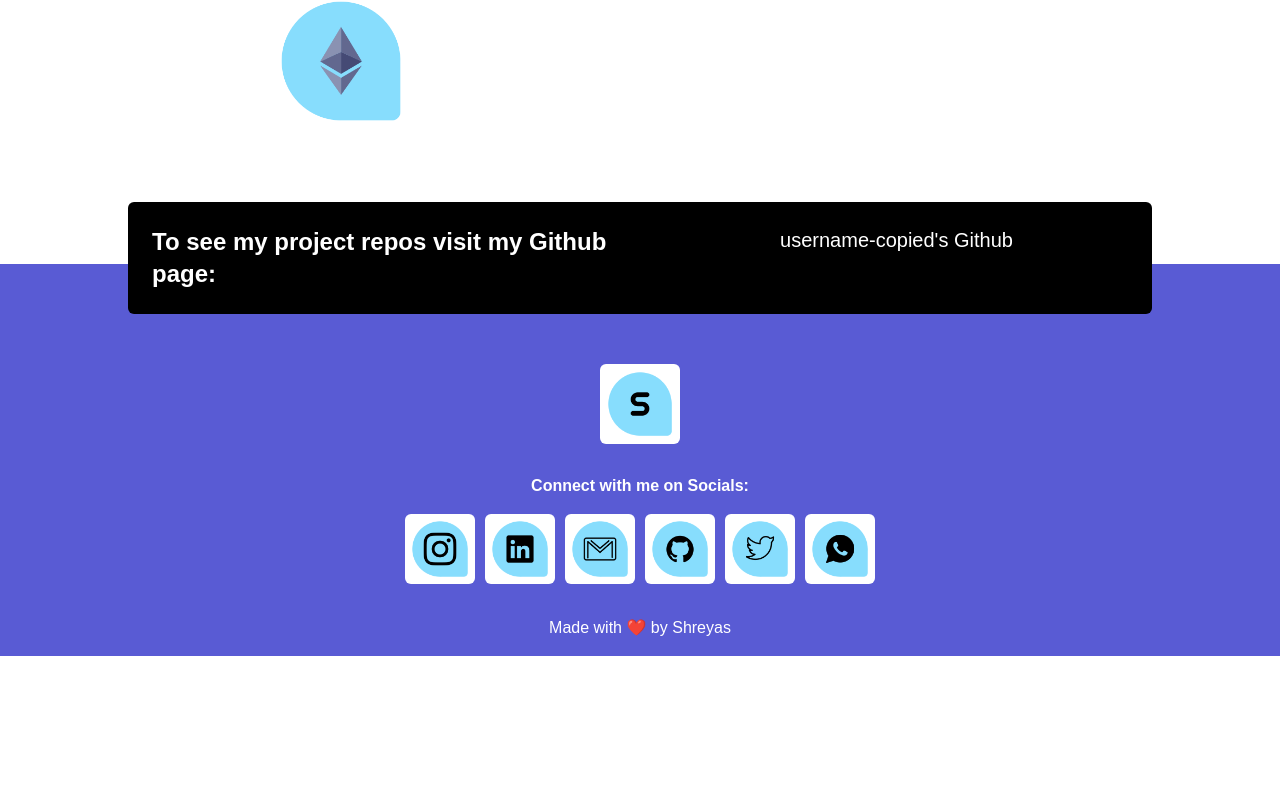
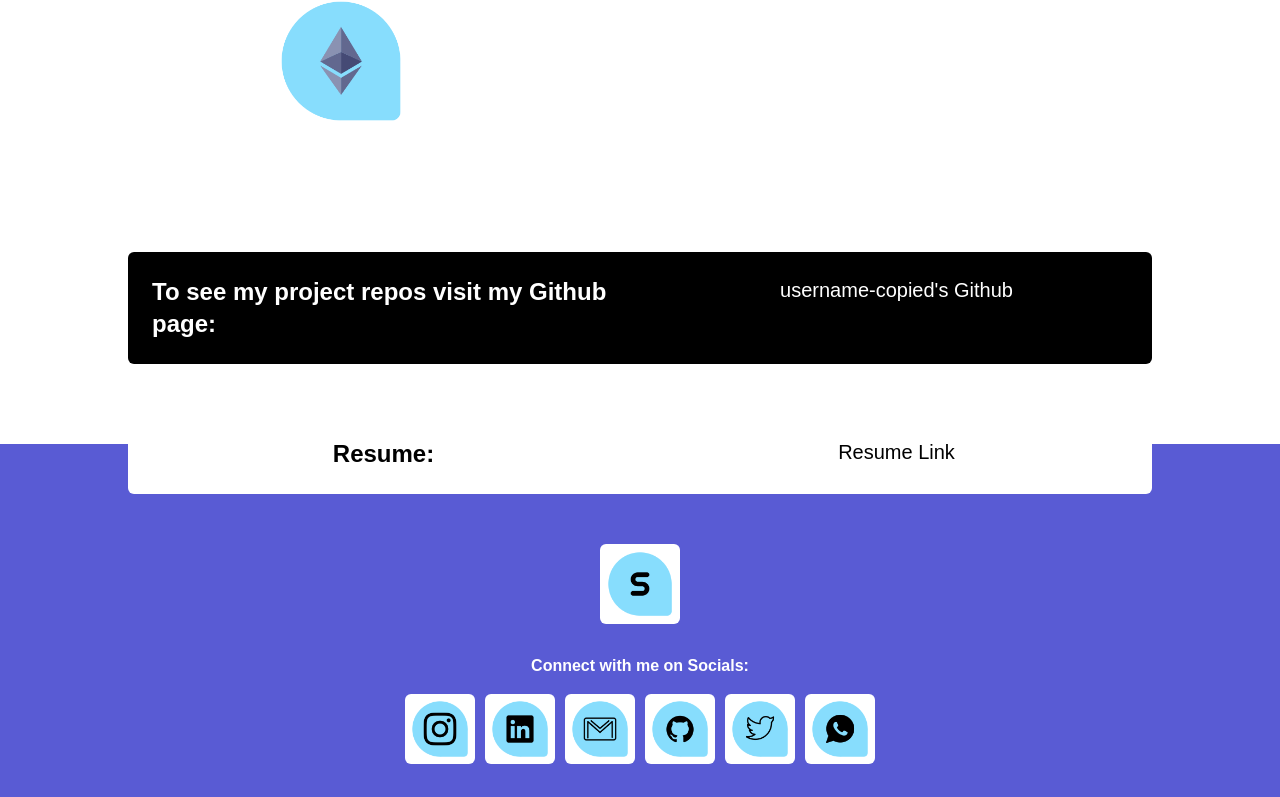
Before and after one commit to username-copied/portfolio-website, a React (Create React App) app: page / in a window 1280 px wide. Shown: the part 1616-2413 px from the top of the page. Before the commit the page ends 2272 px from the top, so only its background shows below. Built offline with nearby package versions, Linux system fonts and the light colour scheme.

Commit message:
added resume

```diff
--- a/src/components/Projects.jsx
+++ b/src/components/Projects.jsx
@@ -2,7 +2,8 @@ import React from "react";
 
 const Projects = () => {
   return (
-    <div className="grid md:grid-cols-2 bg-black text-white p-6 justify-around gap-[50px] w-[80%] mx-auto rounded-md translate-y-[50px] ">
+    <>
+      <div className="grid md:grid-cols-2 bg-black text-white p-6 justify-around gap-[50px] w-[80%] my-[50px] mx-auto rounded-md translate-y-[50px] ">
         <div className="text-xl md:text-2xl font-semibold md:font-bold mx-auto">
           To see my project repos visit my Github page:
         </div>
@@ -13,6 +14,19 @@ const Projects = () => {
           </a>{" "}
         </div>
       </div>
+
+      <div className="grid md:grid-cols-2 bg-white text-black p-6 justify-around gap-[50px] w-[80%] mx-auto rounded-md translate-y-[50px] ">
+        <p className="text-xl md:text-2xl font-semibold md:font-bold mx-auto">
+          Resume:
+        </p>
+        <a
+          className="mx-auto text-xl"
+          href="https://drive.google.com/file/d/1xGjgM9eMYp-udvVDgHN0Y1ktfiZOa-Ws/view?usp=sharing"
+        >
+          Resume Link
+        </a>
+      </div>
+    </>
   );
 };
 
```
Lines whose indentation alone changed are shown as unchanged.
